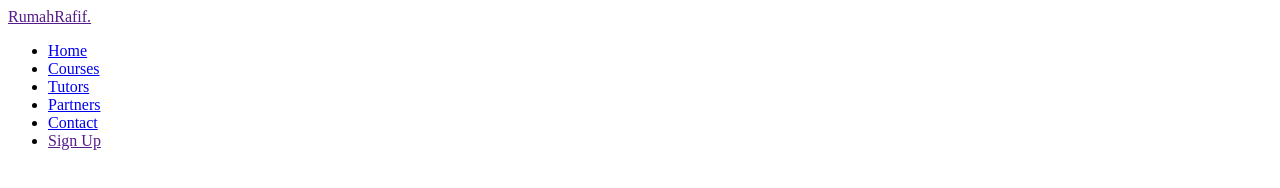
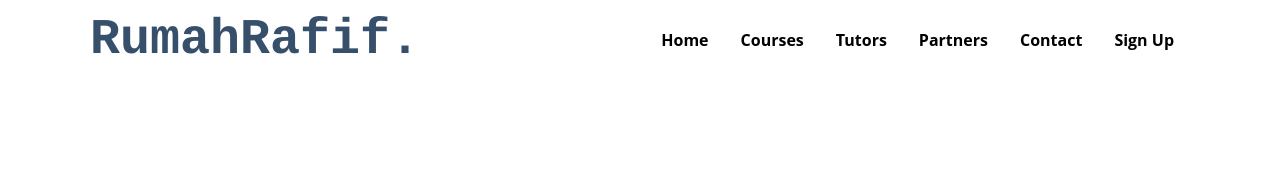
Before and after one commit to ifauzan9/belajar-web-sederhana-1, a plain HTML site: page index.html in a window 1280 px wide. Drawn offline with Linux system fonts and the light colour scheme.

Commit message:
menambah nav pada index.html

```diff
--- a/index.html
+++ b/index.html
@@ -23,5 +23,9 @@
         </div>
       </div>
     </nav>
+
+    <div class="wrapper">
+      <section id="home"></section>
+    </div>
   </body>
 </html>
--- a/style.css
+++ b/style.css
@@ -0,0 +1,72 @@
+*{
+    text-decoration: none;
+    margin: 0;
+    padding: 0;
+}
+
+
+body{
+    margin: 0;
+    padding: 0;
+    font-family: "Open Sans", sans-serif;
+    padding-bottom: 1000px;
+}
+
+.wrapper{
+    width: 1100px;
+    margin: auto;
+    position: relative;
+}
+
+.logo a {
+    font-size: 50px;
+    font-weight: 800;
+    float: left;
+    display: block;
+    font-family: courier;
+    color: #364F6B;
+}
+
+.logo {
+    background-color: lightgreen;
+}
+
+.menu{
+    /* background-color: lightcoral; */
+    float:right;
+}
+
+nav{
+    width: 100%;
+    margin: auto;
+    /* background-color: lightblue; */
+    display: flex;
+    line-height: 80px;
+    position: sticky;
+    position: -webkit-sticky; /*safari browser*/
+    top: 0px;
+    background-color: #FFFFFF;
+}
+
+nav ul {
+    list-style: none;
+    overflow: hidden;
+    margin: 0;
+    padding: 0;
+}
+
+nav ul li{
+    float: left;
+}
+
+nav ul li a{
+    color: black;
+    font-weight: bold;
+    text-align: center;
+    padding: 0px 16px 0px 16px;
+    text-decoration: none;
+}
+
+nav ul li a:hover{
+    text-decoration: underline;
+}
```
